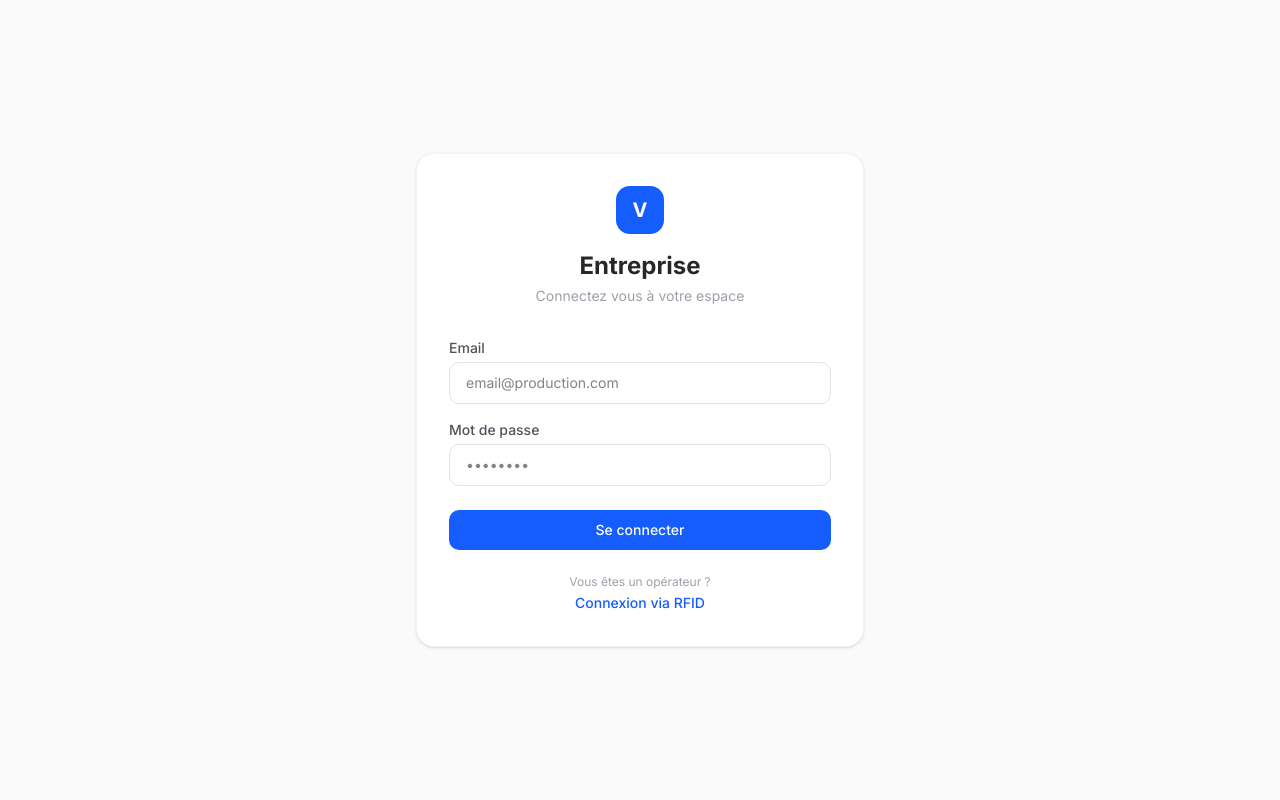
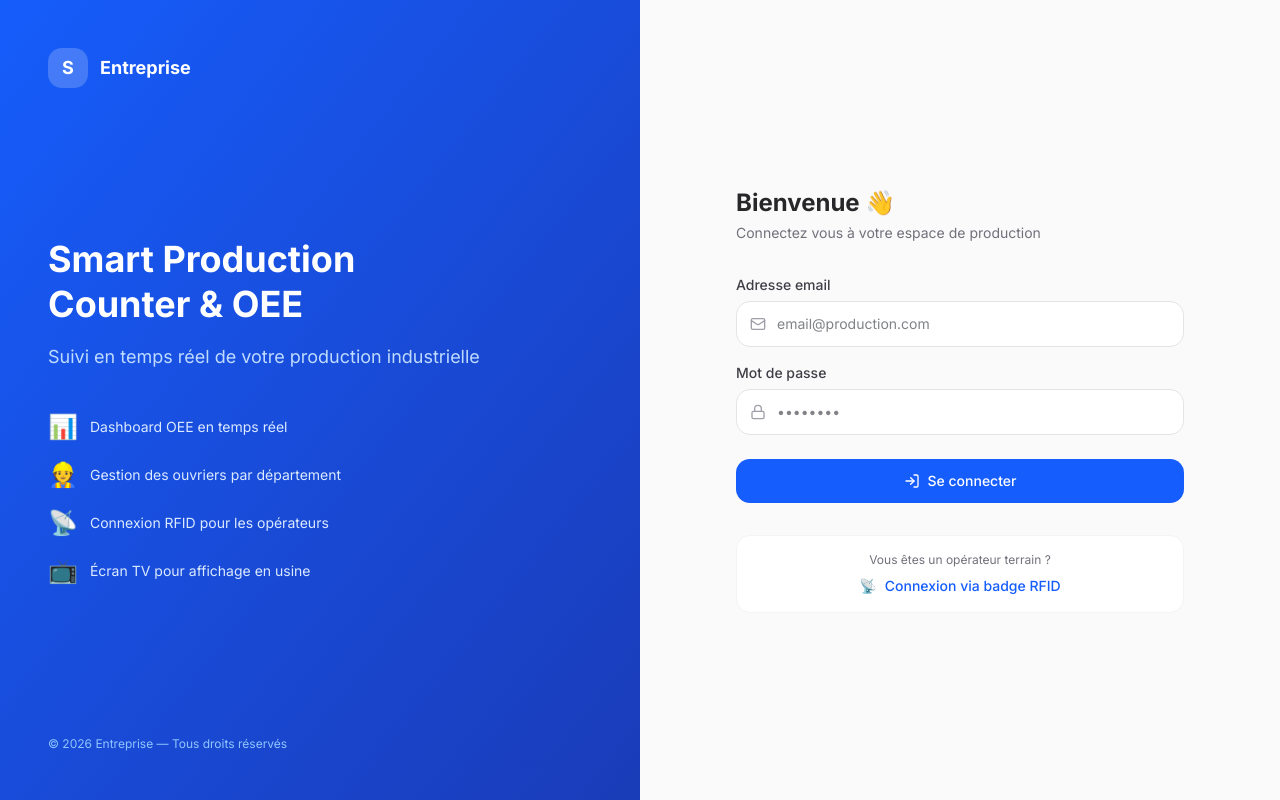
Before and after one commit to simporepriscalarissa-hub/smart-production-frontend, a Next.js app: page /login in a window 1280 px wide. Built offline with nearby package versions, Linux system fonts and the light colour scheme.

Commit message:
Design amélioré page login

```diff
--- a/app/login/page.tsx
+++ b/app/login/page.tsx
@@ -3,6 +3,7 @@
 import { useState } from 'react'
 import axios from 'axios'
 import { APP_CONFIG } from '@/lib/config'
+import { Mail, Lock, LogIn, AlertCircle } from 'lucide-react'
 
 export default function Login() {
   const [email, setEmail] = useState('')
@@ -18,14 +19,13 @@ export default function Login() {
       localStorage.setItem('token', response.data.access_token)
       localStorage.setItem('user', JSON.stringify(response.data.user))
       document.cookie = `token=${response.data.access_token}; path=/`
-
       const role = response.data.user.role
       if (role === 'admin' || role === 'superviseur') {
         window.location.href = '/dashboard'
       } else {
         setErreur('Accès non autorisé')
       }
-    } catch (err) {
+    } catch {
       setErreur('Email ou mot de passe incorrect')
     } finally {
       setLoading(false)
@@ -33,62 +33,137 @@ export default function Login() {
   }
 
   return (
-    <div className="min-h-screen bg-zinc-50 flex items-center justify-center">
-      <div className="bg-white rounded-2xl shadow-sm border border-zinc-100 p-8 w-full max-w-md">
+    <div className="min-h-screen flex">
 
-        <div className="text-center mb-8">
-          <div className="w-12 h-12 bg-blue-600 rounded-xl flex items-center justify-center mx-auto mb-4">
-            <span className="text-white font-bold text-xl">V</span>
+      {/* Côté gauche — visuel */}
+      <div className="hidden lg:flex w-1/2 bg-gradient-to-br from-blue-600 to-blue-800 flex-col justify-between p-12">
+        <div className="flex items-center gap-3">
+          <div className="w-10 h-10 bg-white/20 rounded-xl flex items-center justify-center">
+            <span className="text-white font-bold text-lg">S</span>
           </div>
-          <h1 className="text-2xl font-bold text-zinc-800">{APP_CONFIG.entreprise}</h1>
-          <p className="text-sm text-zinc-400 mt-1">Connectez vous à votre espace</p>
+          <span className="text-white font-bold text-lg">{APP_CONFIG.entreprise}</span>
         </div>
 
+        <div>
+          <h2 className="text-4xl font-bold text-white leading-tight mb-4">
+            Smart Production<br />Counter & OEE
+          </h2>
+          <p className="text-blue-200 text-lg">
+            Suivi en temps réel de votre production industrielle
+          </p>
+
+          <div className="mt-10 flex flex-col gap-4">
+            {[
+              { icon: '📊', text: 'Dashboard OEE en temps réel' },
+              { icon: '👷', text: 'Gestion des ouvriers par département' },
+              { icon: '📡', text: 'Connexion RFID pour les opérateurs' },
+              { icon: '📺', text: 'Écran TV pour affichage en usine' },
+            ].map(({ icon, text }) => (
+              <div key={text} className="flex items-center gap-3">
+                <span className="text-2xl">{icon}</span>
+                <span className="text-blue-100 text-sm">{text}</span>
+              </div>
+            ))}
+          </div>
+        </div>
+
+        <p className="text-blue-300 text-xs">© 2026 {APP_CONFIG.entreprise} — Tous droits réservés</p>
+      </div>
+
+      {/* Côté droit — formulaire */}
+      <div className="w-full lg:w-1/2 flex items-center justify-center bg-zinc-50 p-8">
+        <div className="w-full max-w-md">
+
+          {/* Logo mobile */}
+          <div className="lg:hidden text-center mb-8">
+            <div className="w-12 h-12 bg-blue-600 rounded-xl flex items-center justify-center mx-auto mb-3">
+              <span className="text-white font-bold text-xl">S</span>
+            </div>
+            <h1 className="text-xl font-bold text-zinc-800">{APP_CONFIG.entreprise}</h1>
+          </div>
+
+          <div className="mb-8">
+            <h2 className="text-2xl font-bold text-zinc-800">Bienvenue 👋</h2>
+            <p className="text-sm text-zinc-500 mt-1">Connectez vous à votre espace de production</p>
+          </div>
+
+          {/* Erreur */}
           {erreur && (
-          <div className="bg-red-50 text-red-600 text-sm p-3 rounded-lg mb-4 border border-red-100">
+            <div className="flex items-center gap-2 bg-red-50 text-red-600 text-sm p-3.5 rounded-xl mb-5 border border-red-100">
+              <AlertCircle size={16} />
               {erreur}
             </div>
           )}
 
           <div className="flex flex-col gap-4">
+
+            {/* Email */}
             <div>
-            <label className="text-sm text-zinc-600 mb-1 block font-medium">Email</label>
+              <label className="text-sm text-zinc-700 mb-1.5 block font-medium">Adresse email</label>
+              <div className="relative">
+                <Mail size={16} className="absolute left-3.5 top-1/2 -translate-y-1/2 text-zinc-400" />
                 <input
                   type="email"
                   value={email}
                   onChange={(e) => setEmail(e.target.value)}
-              className="w-full border border-zinc-200 rounded-lg px-4 py-2.5 text-sm focus:outline-none focus:border-blue-400"
+                  className="w-full border border-zinc-200 rounded-xl pl-10 pr-4 py-3 text-sm focus:outline-none focus:ring-2 focus:ring-blue-500 bg-white"
                   placeholder="email@production.com"
                 />
               </div>
+            </div>
+
+            {/* Password */}
             <div>
-            <label className="text-sm text-zinc-600 mb-1 block font-medium">Mot de passe</label>
+              <label className="text-sm text-zinc-700 mb-1.5 block font-medium">Mot de passe</label>
+              <div className="relative">
+                <Lock size={16} className="absolute left-3.5 top-1/2 -translate-y-1/2 text-zinc-400" />
                 <input
                   type="password"
                   value={password}
                   onChange={(e) => setPassword(e.target.value)}
                   onKeyDown={(e) => e.key === 'Enter' && seConnecter()}
-              className="w-full border border-zinc-200 rounded-lg px-4 py-2.5 text-sm focus:outline-none focus:border-blue-400"
+                  className="w-full border border-zinc-200 rounded-xl pl-10 pr-4 py-3 text-sm focus:outline-none focus:ring-2 focus:ring-blue-500 bg-white"
                   placeholder="••••••••"
                 />
               </div>
+            </div>
+
+            {/* Bouton */}
             <button
               onClick={seConnecter}
               disabled={loading}
-            className="bg-blue-600 text-white py-2.5 rounded-lg text-sm font-medium hover:bg-blue-700 transition disabled:opacity-50 mt-2"
+              className="flex items-center justify-center gap-2 bg-blue-600 text-white py-3 rounded-xl text-sm font-medium hover:bg-blue-700 transition-colors disabled:opacity-50 mt-2"
             >
-            {loading ? 'Connexion...' : 'Se connecter'}
+              {loading ? (
+                <>
+                  <div className="w-4 h-4 border-2 border-white/30 border-t-white rounded-full animate-spin" />
+                  Connexion...
+                </>
+              ) : (
+                <>
+                  <LogIn size={16} />
+                  Se connecter
+                </>
+              )}
             </button>
+
           </div>
 
-        <div className="mt-6 text-center">
-          <p className="text-xs text-zinc-400">Vous êtes un opérateur ?</p>
-          <a href="/rfid-login" className="text-sm text-blue-600 hover:underline font-medium">
-            Connexion via RFID
+          {/* Lien opérateur */}
+          <div className="mt-8 p-4 bg-white rounded-xl border border-zinc-100 text-center">
+            <p className="text-xs text-zinc-500 mb-2">Vous êtes un opérateur terrain ?</p>
+            <a
+              href="/rfid-login"
+              className="flex items-center justify-center gap-2 text-sm text-blue-600 hover:text-blue-700 font-medium"
+            >
+              <span>📡</span>
+              Connexion via badge RFID
             </a>
           </div>
 
         </div>
       </div>
+
+    </div>
   )
 }
```
Lines whose indentation alone changed are shown as unchanged.
